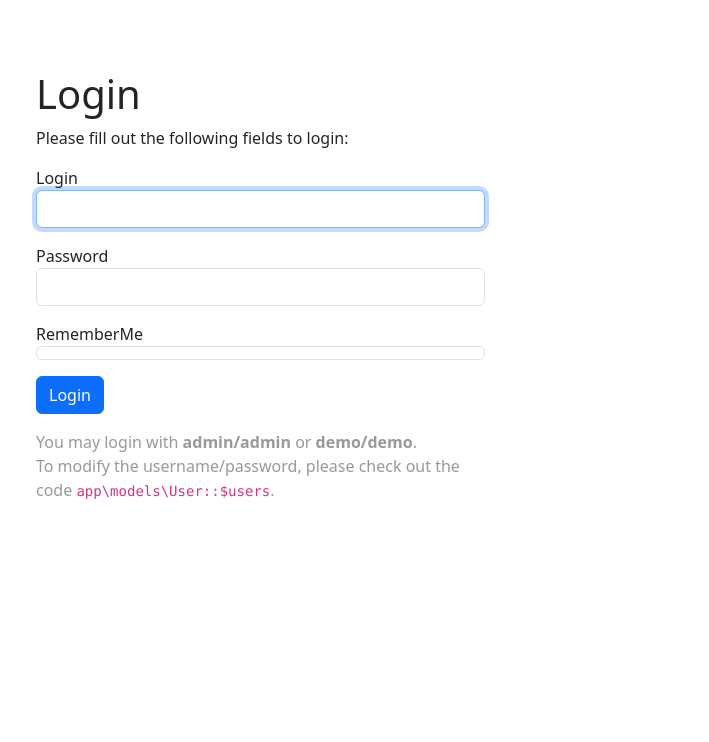
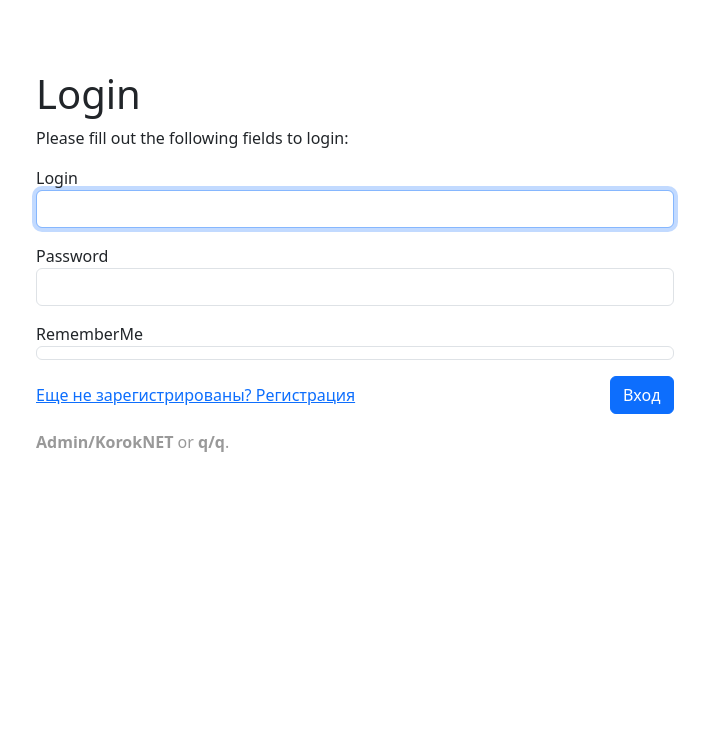
Before and after one commit to evghn/iv1-22-2, a Yii app: template views/site/login.php in a window 1280 px wide. Shown: the top 742 px of the page, without its empty margins (49-758 px from the left). Run offline with PHP 8.4 and a stand-in for Yii, Linux system fonts and the light colour scheme; the template is opened without the code that fills it, so the values that code supplies are empty; form fields are guessed from the names that the template uses; some libraries are stand-ins or nearby versions.

Commit message:
register + auth

```diff
--- a/controllers/SiteController.php
+++ b/controllers/SiteController.php
@@ -122,9 +122,9 @@ class SiteController extends Controller
     {
         $model = new RegisterForm();
         if ($model->load(Yii::$app->request->post())) {
-            if ($model->register()) {
+            if ($user = $model->register()) {
                 Yii::$app->session->setFlash('success', 'Вы успешно зарегистрировались');
-
+                Yii::$app->user->login($user, 3600 * 24 * 30);
                 return $this->goHome();
             }
         }
--- a/views/layouts/main.php
+++ b/views/layouts/main.php
@@ -42,7 +42,9 @@ $this->registerLinkTag(['rel' => 'icon', 'type' => 'image/x-icon', 'href' => Yii
             'options' => ['class' => 'navbar-nav'],
             'items' => [
                 ['label' => 'Главная', 'url' => ['/site/index']],
-                ['label' => 'Регистрация', 'url' => ['/site/register']],
+                Yii::$app->user->isGuest
+                    ? ['label' => 'Регистрация', 'url' => ['/site/register']]
+                    : '',
 
                 Yii::$app->user->isGuest
                     ? ['label' => 'Вход', 'url' => ['/site/login']]
--- a/views/site/login.php
+++ b/views/site/login.php
@@ -17,7 +17,7 @@ $this->params['breadcrumbs'][] = $this->title;
     <p>Please fill out the following fields to login:</p>
 
     <div class="row">
-        <div class="col-lg-5">
+        <div class="col-lg-7">
 
             <?php $form = ActiveForm::begin([
                 'id' => 'login-form',
@@ -38,16 +38,17 @@ $this->params['breadcrumbs'][] = $this->title;
             ]) ?>
 
             <div class="form-group">
-                <div>
-                    <?= Html::submitButton('Login', ['class' => 'btn btn-primary', 'name' => 'login-button']) ?>
+                <div class="d-flex justify-content-between align-items-baseline">
+                    <?= Html::a('Еще не зарегистрированы? Регистрация', 'register', ['class' => 'd-flex align-self-baseline']) ?>
+                    <?= Html::submitButton('Вход', ['class' => 'btn btn-primary', 'name' => 'login-button']) ?>
                 </div>
             </div>
 
             <?php ActiveForm::end(); ?>
 
             <div style="color:#999;">
-                You may login with <strong>admin/admin</strong> or <strong>demo/demo</strong>.<br>
-                To modify the username/password, please check out the code <code>app\models\User::$users</code>.
+                <strong>Admin/KorokNET</strong> or <strong>q/q</strong>.<br>
+
             </div>
 
         </div>
```
Also changed, not shown: models/RegisterForm.php (+28 -8 lines), views/site/register.php (+5 -2 lines).
